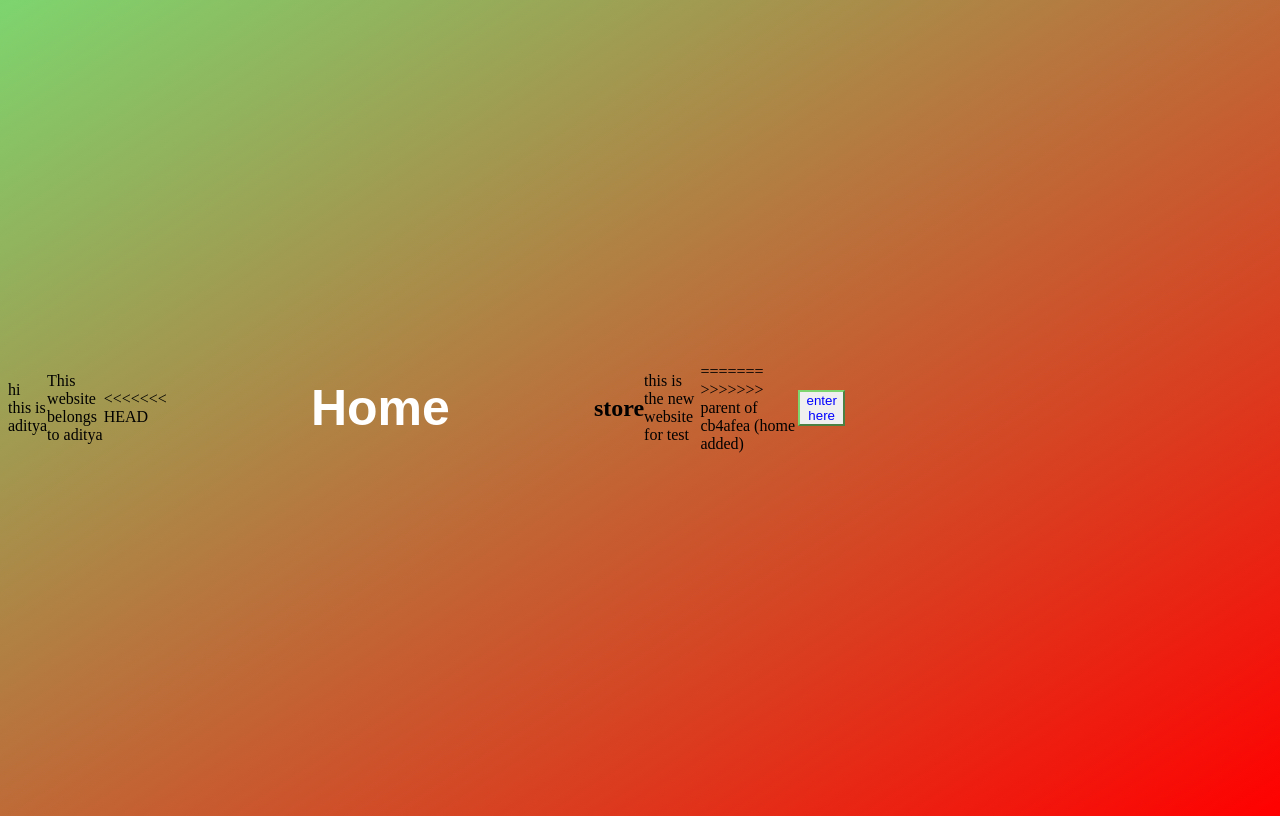
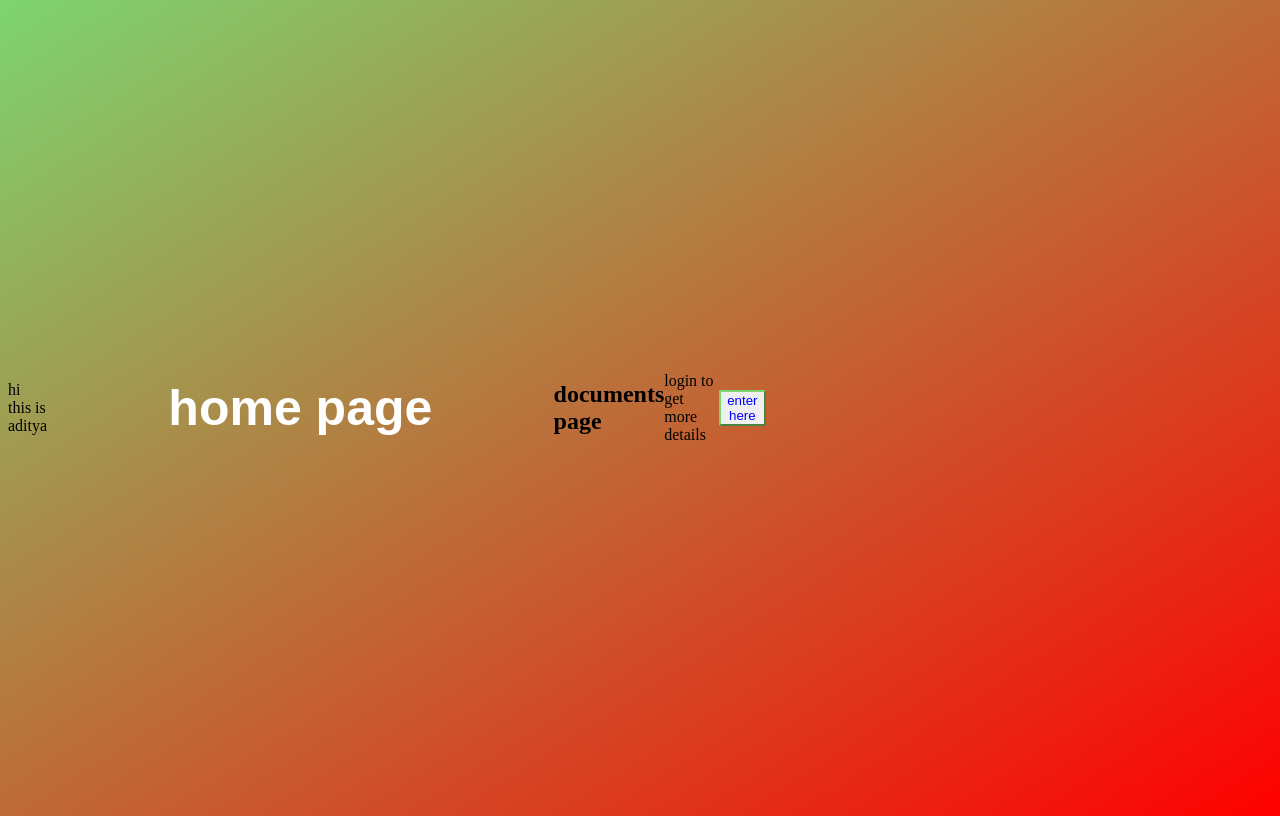
Before and after one commit to aditya-co-des/exampe_code, a plain HTML site: page index.html in a window 1280 px wide. Drawn offline with Linux system fonts and the light colour scheme.

Commit message:
new commit

```diff
--- a/index.html
+++ b/index.html
@@ -6,14 +6,9 @@
     <meta http-equiv="X-UA-Compatible" content="ie=edge" />
     <title>JavaScript Fundamentals – Part 2</title>
     <p> hi this is aditya</p>
-    <p className = 'para' > This website belongs to aditya</p>
-<<<<<<< HEAD
-     <h1>Home</h1>
-     <h2>store</h2>
-     <p1> this is the new website for test</p1>
-=======
-
->>>>>>> parent of cb4afea (home added)
+     <h1>home page</h1>
+     <h2>documents page</h2>
+     <p1> login to get more details</p1>
     <button  > enter here
     </button>
     <img></img>
```
